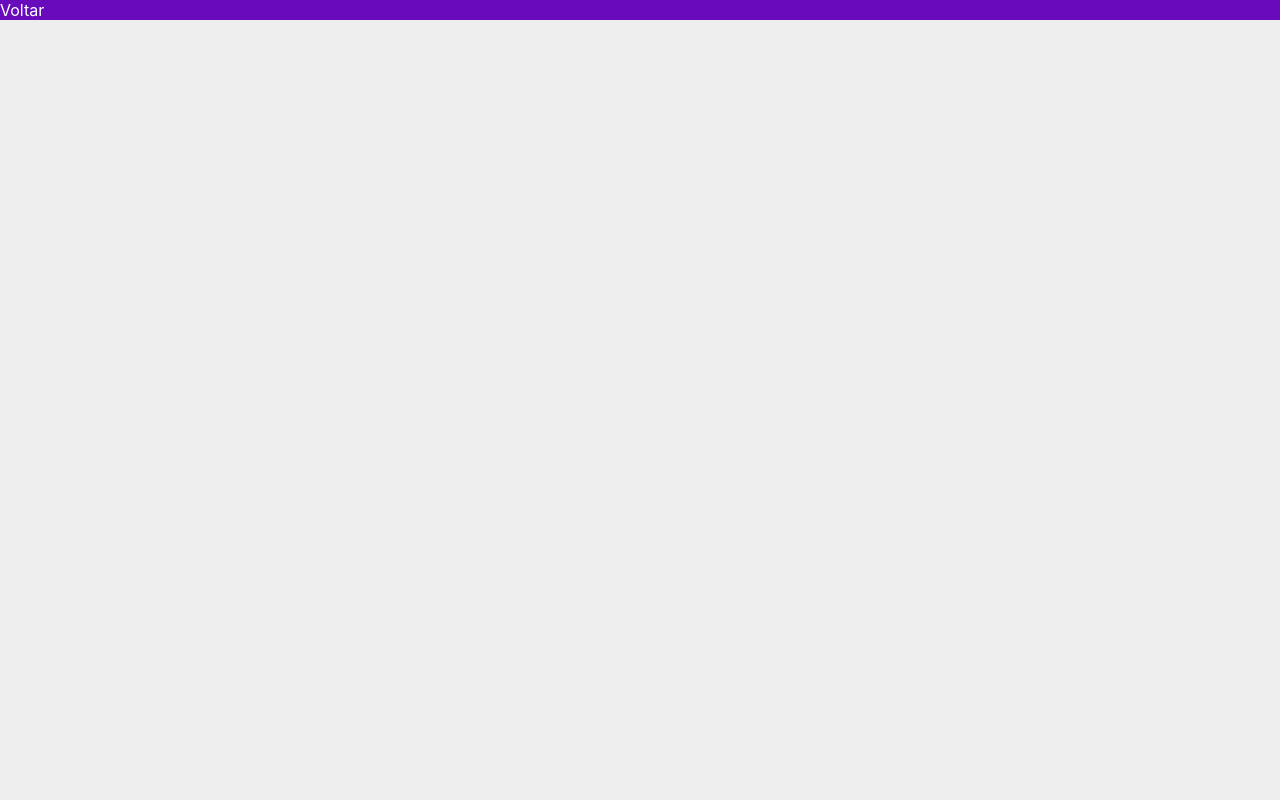
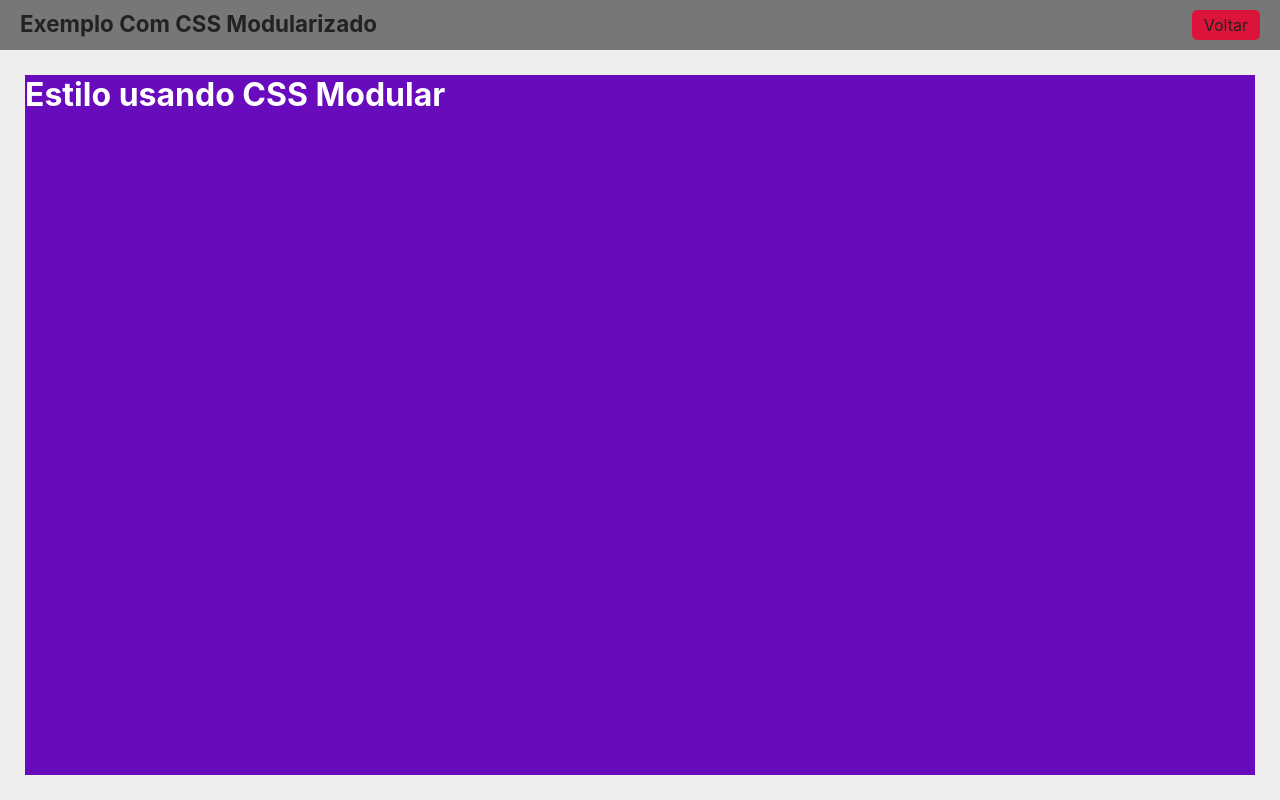
Before and after one commit to RyanGualberto/learning-fundaments-next, a Next.js app: page /estiloso in a window 1280 px wide. Built offline with nearby package versions, Linux system fonts and the light colour scheme.

Commit message:
s6a94: create component layout

```diff
--- /dev/null
+++ b/src/components/Layout.jsx
@@ -0,0 +1,17 @@
+import Link from "next/link";
+import styles from "../styles/Layout.module.css"
+export default function Layout(props){
+    return (
+        <div className={styles.layout}>
+            <div className={styles.header}>
+                <h1>{props.title ?? 'Exemplo'}</h1>
+                <Link href="/">
+                    Voltar
+                </Link>
+            </div>
+            <div className={styles.main}>
+                {props.children}
+            </div>
+        </div>
+    )
+}
--- a/src/pages/estiloso.jsx
+++ b/src/pages/estiloso.jsx
@@ -1,11 +1,11 @@
 import styles from '../styles/Estiloso.module.css'
-import Link from 'next/link'
+import Layout from '../components/Layout'
 export default function Estiloso(){
     return (
-        <div className={styles.roxo}>
-            <Link href="/">
-                Voltar
-            </Link>
-        </div>
+            <Layout title="Exemplo Com CSS Modularizado">
+                <div className={styles.roxo}>
+                    <h1>Estilo usando CSS Modular</h1>
+                </div>
+            </Layout>
     )
 }
--- a/src/styles/Estiloso.module.css
+++ b/src/styles/Estiloso.module.css
@@ -1,4 +1,9 @@
 .roxo{
+    height: 100%;
     background-color: #670bbd;
     color: #fff;
 }
+
+.roxo h1{
+    margin: 0;
+}
--- /dev/null
+++ b/src/styles/Layout.module.css
@@ -0,0 +1,28 @@
+.layout {
+    height: 100vh;
+    display: flex;
+    flex-direction: column;
+}
+
+.header {
+    display: flex;
+    justify-content: space-between;
+    padding: 10px 20px;
+    background-color: #777;
+}
+
+.header a{
+    background-color: crimson;
+    padding: 5px 12px;
+    border-radius: 5px;
+}
+
+.header h1{
+    margin: 0;
+    font-size: 1.4rem;
+}
+
+.main{
+    padding: 25px;
+    height: 100%;
+}
```
